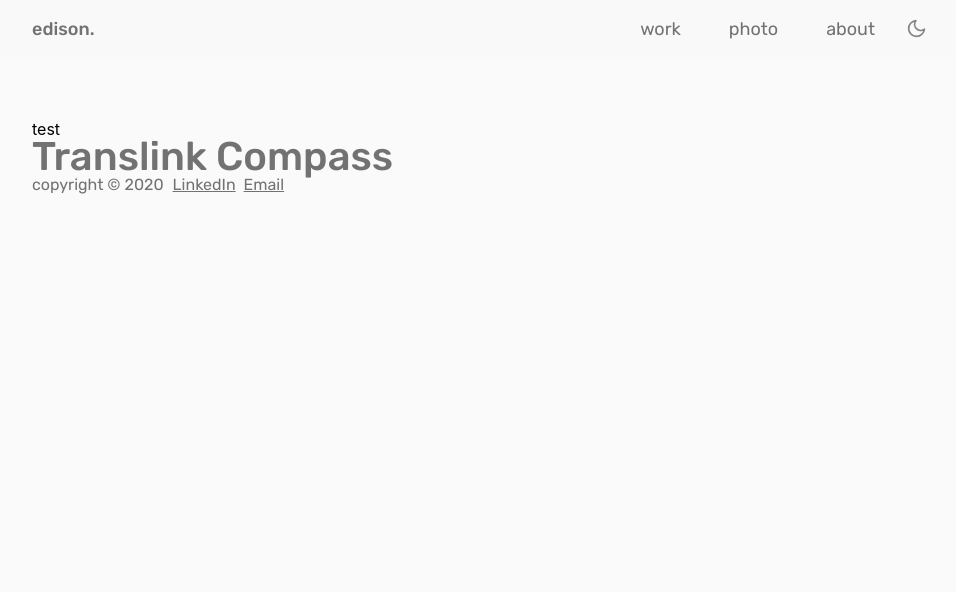
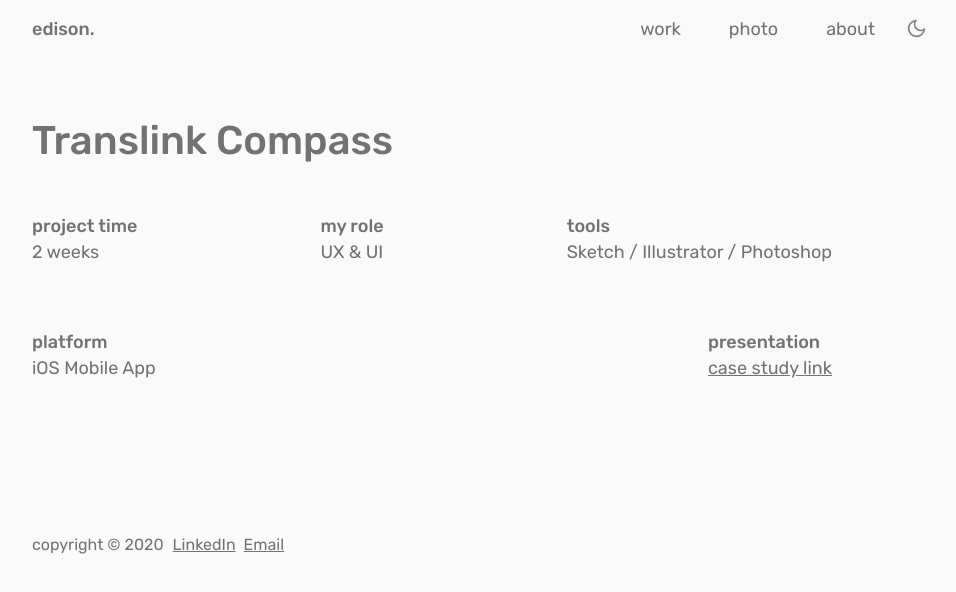
Before and after one commit to fyeung21/edison-web, a React (Create React App) app: page /translink in a window 1280 px wide. Shown: the top 592 px of the page, without its empty margins (160-1116 px from the left). Built offline with nearby package versions, Linux system fonts and the light colour scheme.

Commit message:
feat: Finish styling and data wiring to Stats component

```diff
--- a/src/components/WorkDetails/Stats.js
+++ b/src/components/WorkDetails/Stats.js
@@ -1,12 +1,33 @@
 import React from "react";
-import { ProjectHeading, Category } from "./detailStyles";
+import { StatsMainCont, ProjectHeading, StatsSubCont, TypeCont, Category, DataTxt, PresLink } from "./detailStyles";
 
-const Stats = () => {
+const Stats = ({ projectName, projectTime, myRole, tools, platform, presentation }) => {
     return (
-        <>
-            <ProjectHeading>Translink Compass</ProjectHeading>
-            <Category></Category>
-        </>
+        <StatsMainCont>
+            <ProjectHeading>{projectName}</ProjectHeading>
+            <StatsSubCont>
+                <TypeCont>
+                    <Category>project time</Category>
+                    <DataTxt>{projectTime}</DataTxt>
+                </TypeCont>
+                <TypeCont>
+                    <Category>my role</Category>
+                    <DataTxt>{myRole}</DataTxt>
+                </TypeCont>
+                <TypeCont>
+                    <Category>tools</Category>
+                    <DataTxt>{tools}</DataTxt>
+                </TypeCont>
+                <TypeCont>
+                    <Category>platform</Category>
+                    <DataTxt>{platform}</DataTxt>
+                </TypeCont>
+                <TypeCont>
+                    <Category>presentation</Category>
+                    <PresLink href={presentation}>case study link</PresLink>
+                </TypeCont>
+            </StatsSubCont>
+        </StatsMainCont>
     );
 }
 
--- a/src/components/WorkDetails/detailStyles.js
+++ b/src/components/WorkDetails/detailStyles.js
@@ -1,5 +1,9 @@
 import styled from "styled-components";
 import { theme } from "../Theme";
+
+export const StatsMainCont = styled.div`
+    margin: 4rem auto 8rem;
+`
 
 export const ProjectHeading = styled.h1`
     font-family: ${theme.bodyFont};
@@ -8,9 +12,34 @@ export const ProjectHeading = styled.h1`
     font-weight: 500;
 `
 
+////////////////// SubCont
+
+export const StatsSubCont = styled.div`
+    display: flex;
+    flex-direction: row;
+    flex-wrap: wrap;
+    justify-content: space-between;
+    margin: 1rem 0;
+`
+export const TypeCont = styled.div`
+    display: flex;
+    flex-direction: column;
+    margin: 2rem 6rem 2rem 0;
+`
 export const Category = styled.h1`
     font-family: ${theme.bodyFont};
     font-size: ${theme.bodyFontSize};
     color: ${({ theme }) => theme.mainTxtColor};
     font-weight: 500;
+    margin: 0.5rem 0;
 `
+export const DataTxt = styled.h1`
+    font-family: ${theme.bodyFont};
+    font-size: ${theme.bodyFontSize};
+    color: ${({ theme }) => theme.mainTxtColor};
+`
+export const PresLink = styled.a`
+    font-family: ${theme.bodyFont};
+    font-size: ${theme.bodyFontSize};
+    color: ${({ theme }) => theme.mainTxtColor}
+`
--- a/src/pages/detailsPages/translink.js
+++ b/src/pages/detailsPages/translink.js
@@ -4,8 +4,14 @@ import Stats from '../../components/WorkDetails/Stats';
 const Translink = () => {
     return (
         <>
-            <h1>test</h1>
-            <Stats />
+            <Stats
+                projectName={"Translink Compass"}
+                projectTime={"2 weeks"}
+                myRole={"UX & UI"}
+                tools={"Sketch / Illustrator / Photoshop"}
+                platform={"iOS Mobile App"}
+                presentation={"https://www.canva.com/design/DAD7VmqxQhc/7eRKD-ef_RatsS_RuACCbw/view?utm_content=DAD7VmqxQhc&utm_campaign=designshare&utm_medium=link&utm_source=sharebutton"}
+            />
         </>
     );
 }
```
